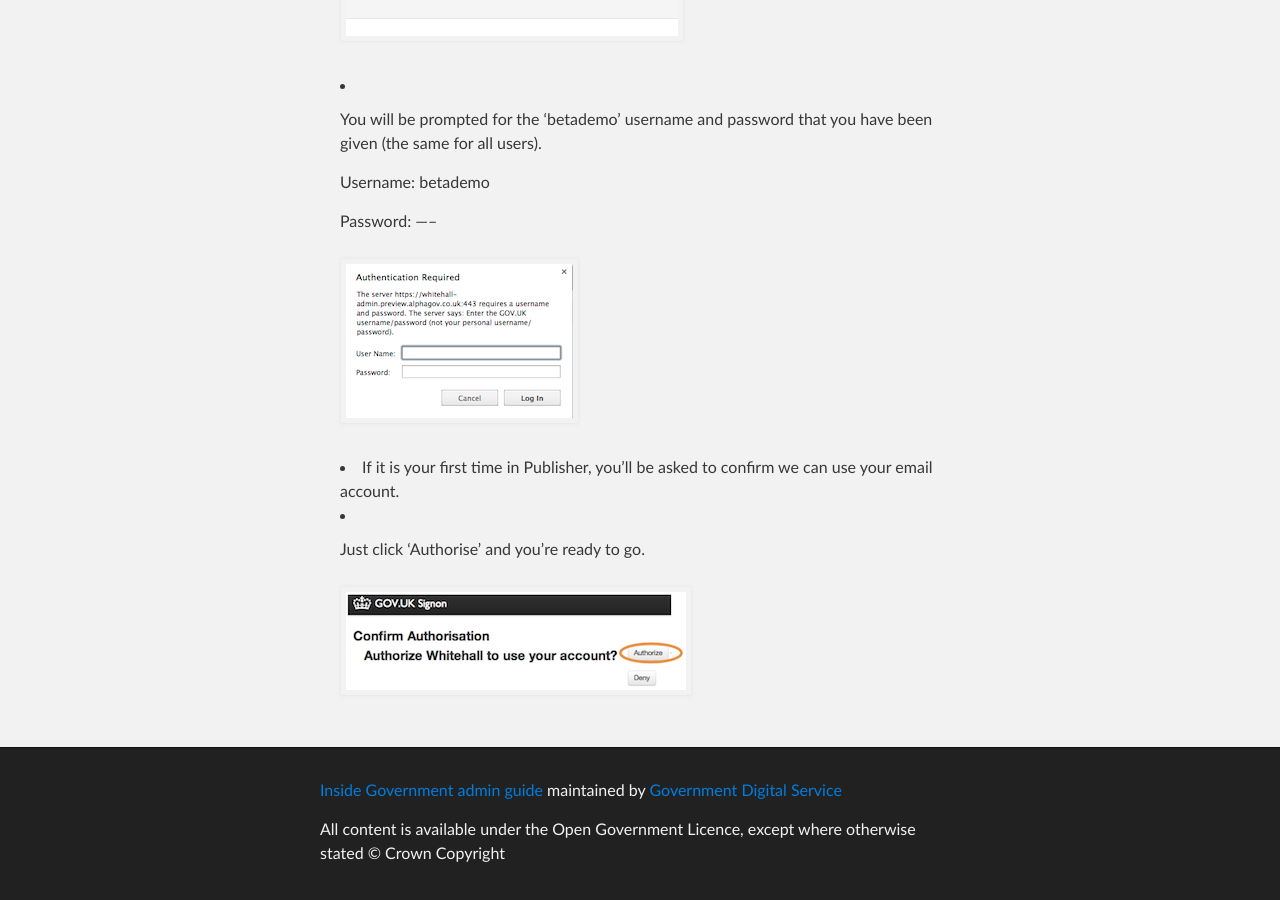
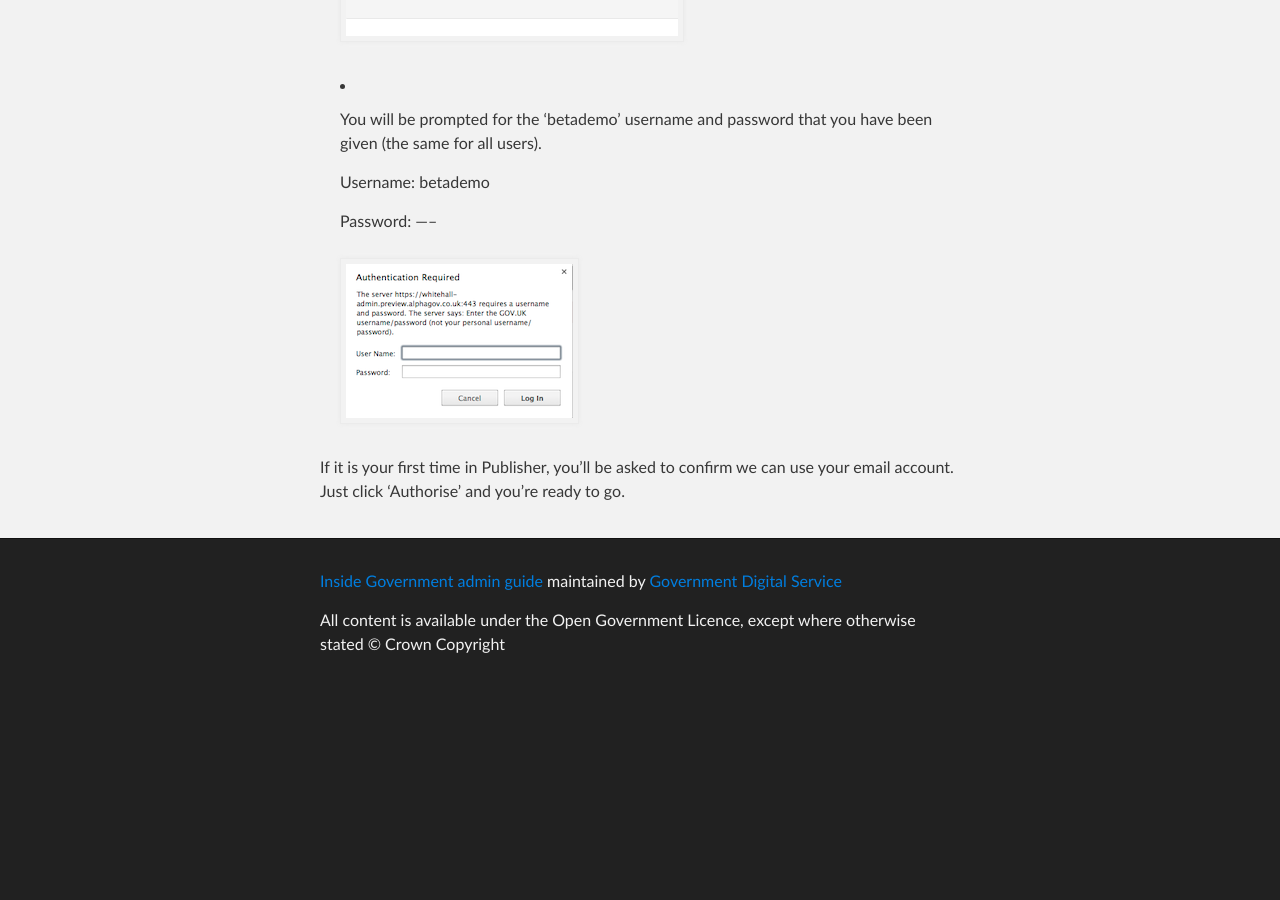
Before and after one commit to alphagov/inside-government-admin-guide, a Jekyll site: the page built from your-account/get-an-account.md, in a window 1280 px wide and 900 px high, scrolled down 1583 px. Built offline with Jekyll 4.4.1, drawn with Linux system fonts in a browser that asks for light colours; after the commit the page ends 2274 px from its top, so only the background shows below that.

Commit message:
Update get-an-account.md

```diff
--- a/your-account/get-an-account.md
+++ b/your-account/get-an-account.md
@@ -33,7 +33,4 @@ We have 2 separate environments, Production and Preview, and you need to create
 
    ![Get an account 5](get-an-account-5.png)
 
-* If it is your first time in Publisher, you’ll be asked to confirm we can use your email account.
-* Just click ‘Authorise’ and you’re ready to go.
-
-   ![Get an account 6](get-an-account-6.png)
+If it is your first time in Publisher, you’ll be asked to confirm we can use your email account. Just click ‘Authorise’ and you’re ready to go.
```
